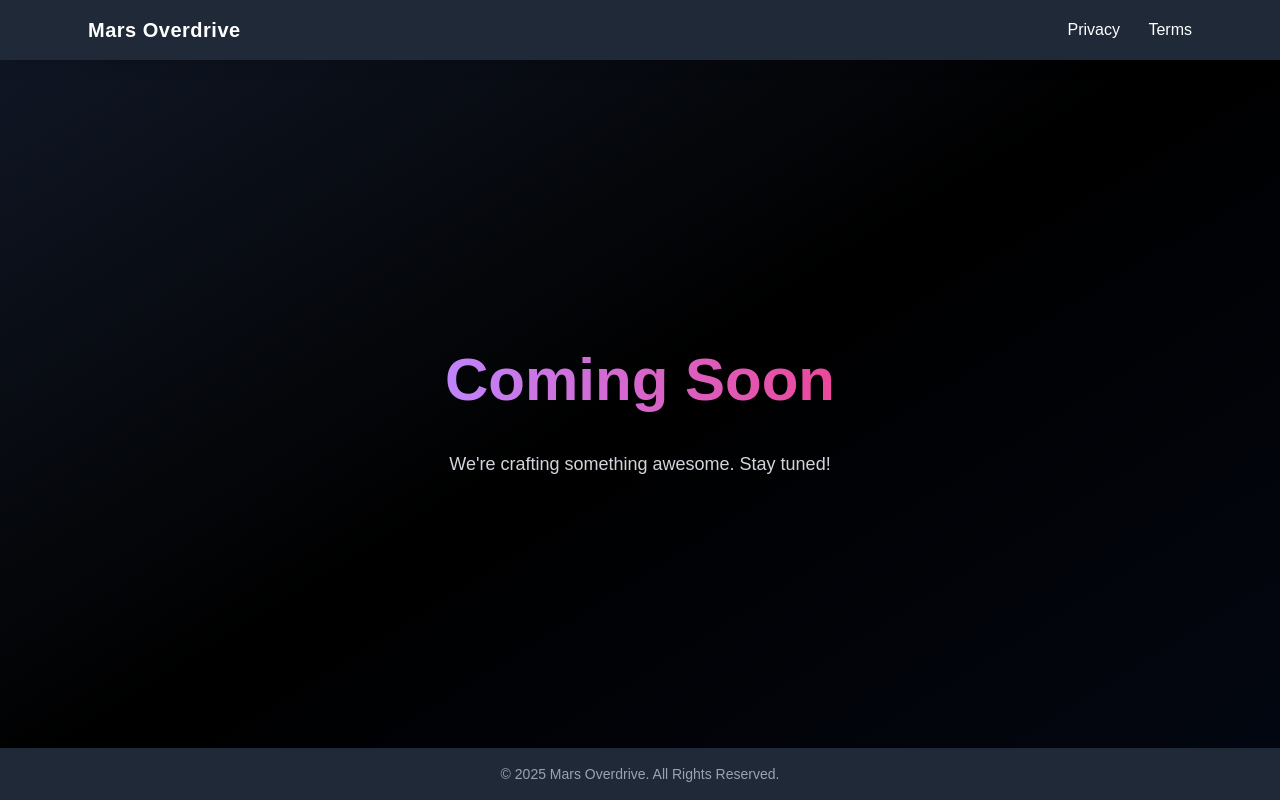
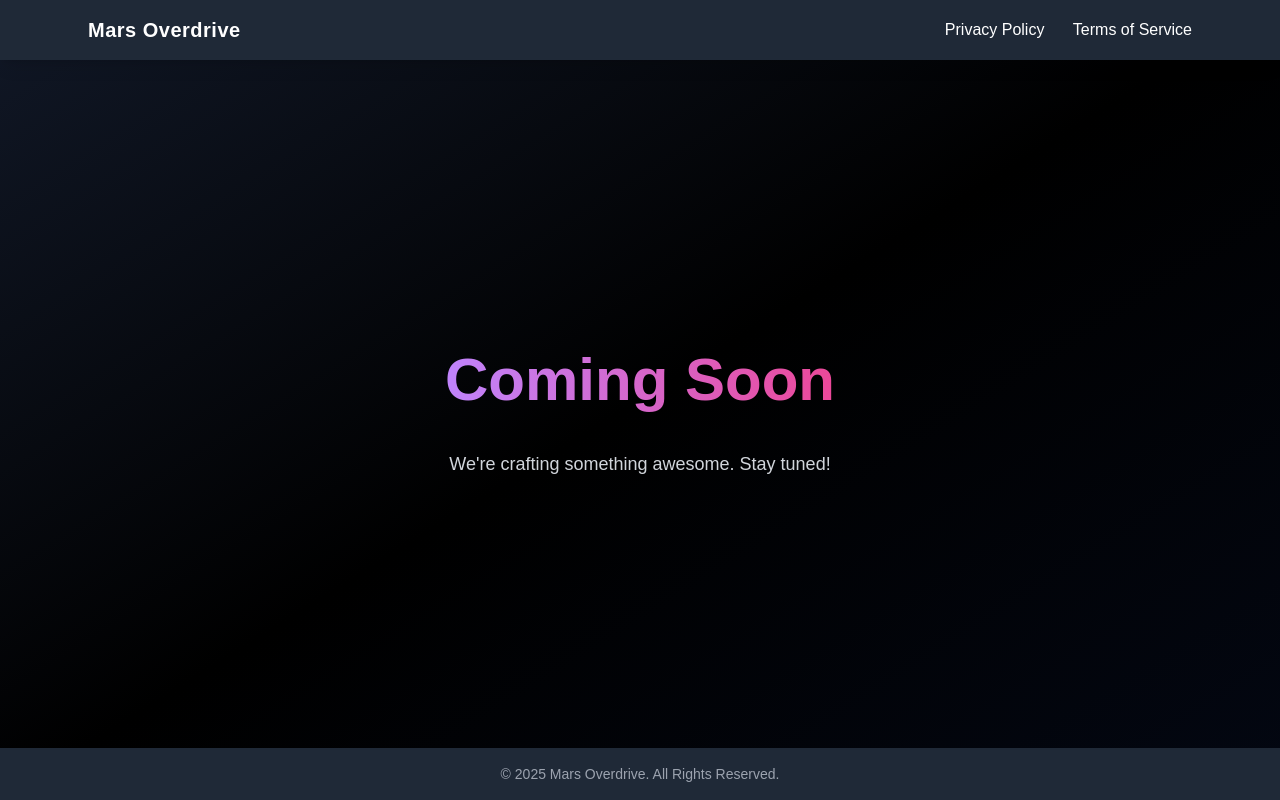
Before and after one commit to PVPNippon/mars-overdrive, a plain HTML site: page index.html in a window 1280 px wide. Drawn offline with nearby package versions, Linux system fonts and the light colour scheme.

Commit message:
change T&C to TOS

```diff
--- a/index.html
+++ b/index.html
@@ -22,8 +22,8 @@
         <div class="max-w-6xl mx-auto px-6 py-4 flex justify-between items-center">
             <a href="index.html" class="text-xl font-bold tracking-wide hover:text-gray-300 transition">Mars Overdrive</a>
             <div class="space-x-6">
-                <a href="privacy.html" class="hover:text-gray-400 transition">Privacy</a>
-                <a href="terms.html" class="hover:text-gray-400 transition">Terms</a>
+                <a href="privacy.html" class="hover:text-gray-400 transition">Privacy Policy</a>
+                <a href="terms.html" class="hover:text-gray-400 transition">Terms of Service</a>
             </div>
         </div>
     </nav>
```
Also changed, not shown: privacy.html (+3 -3 lines), terms.html (+4 -4 lines).
